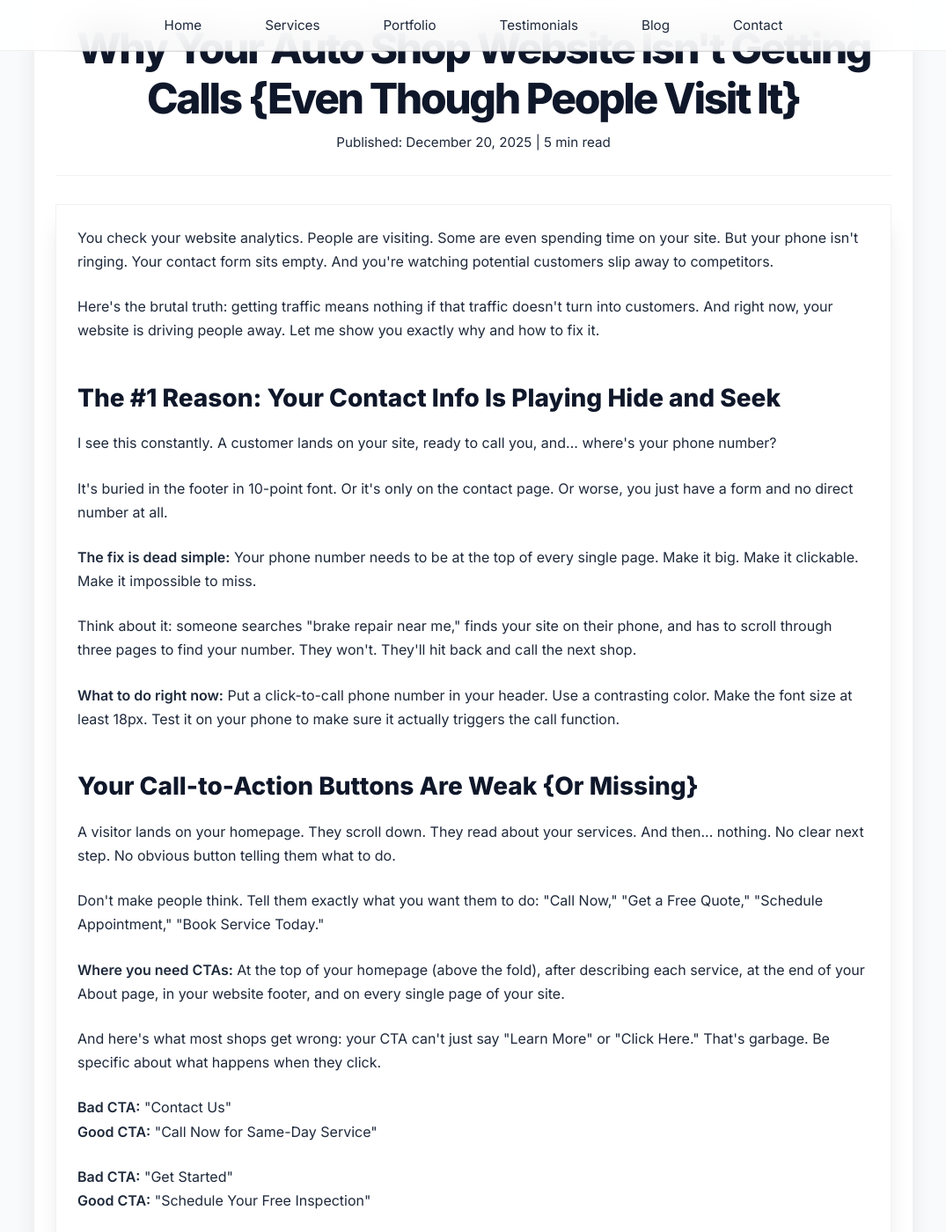
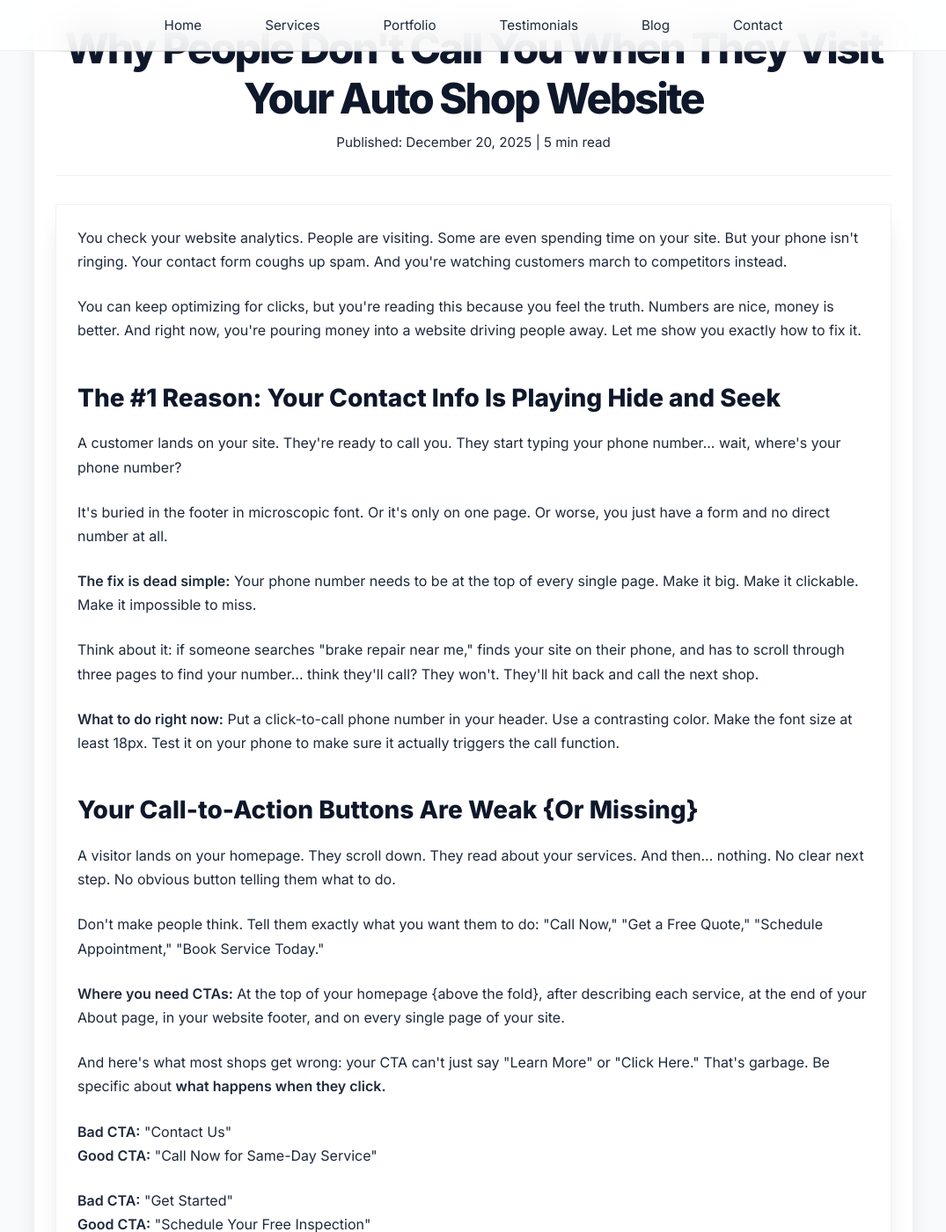
Before and after one commit to JamesBrownR/MeetingSurge, a Jekyll site: the page built from _posts/2025-12-20-website-not-getting-calls.md, in a window 1280 px wide and 1400 px high, scrolled down 477 px. Shown: the whole window at 88% size, without its empty margins (102-1177 px from the left). Built offline with Jekyll 4.4.1, drawn with Linux system fonts in a browser that asks for light colours; some of the changed text lies outside the part shown.

Commit message:
Update 2025-12-20-website-not-getting-calls.md

```diff
--- a/_posts/2025-12-20-website-not-getting-calls.md
+++ b/_posts/2025-12-20-website-not-getting-calls.md
@@ -1,53 +1,53 @@
 ---
 layout: blog
-title: Why Your Auto Shop Website Isn't Getting Calls {Even Though People Visit It}
-description: Your website gets traffic but no one's calling? Here's exactly what's stopping customers from contacting you and how to fix it today.
+title: Why People Don't Call You When They Visit Your Auto Shop Website
+description: Your website gets traffic... but no one's calling. Here's exactly why customers are allergic to the phone {and how to fix it today}.
 image: /blog/blogpics/website-not-getting-calls.webp
 ---
 
 <!-- Blog Content Area -->
 <div class="blog-container">
     <article class="blog-post">
-    <p>You check your website analytics. People are visiting. Some are even spending time on your site. But your phone isn't ringing. Your contact form sits empty. And you're watching potential customers slip away to competitors.</p>
-    <p>Here's the brutal truth: getting traffic means nothing if that traffic doesn't turn into customers. And right now, your website is driving people away. Let me show you exactly why and how to fix it.</p>
+    <p>You check your website analytics. People are visiting. Some are even spending time on your site. But your phone isn't ringing. Your contact form coughs up spam. And you're watching customers march to competitors instead.</p>
+    <p>You can keep optimizing for clicks, but you're reading this because you feel the truth. Numbers are nice, money is better. And right now, you're pouring money into a website driving people away. Let me show you exactly how to fix it.</p>
 
       <h2>The #1 Reason: Your Contact Info Is Playing Hide and Seek</h2>
-<p>I see this constantly. A customer lands on your site, ready to call you, and... where's your phone number?</p>
-<p>It's buried in the footer in 10-point font. Or it's only on the contact page. Or worse, you just have a form and no direct number at all.</p>
+<p>A customer lands on your site. They're ready to call you. They start typing your phone number... wait, where's your phone number?</p>
+<p>It's buried in the footer in microscopic font. Or it's only on one page. Or worse, you just have a form and no direct number at all.</p>
 <p><strong>The fix is dead simple:</strong> Your phone number needs to be at the top of every single page. Make it big. Make it clickable. Make it impossible to miss.</p>
-<p>Think about it: someone searches "brake repair near me," finds your site on their phone, and has to scroll through three pages to find your number. They won't. They'll hit back and call the next shop.</p>
+<p>Think about it: if someone searches "brake repair near me," finds your site on their phone, and has to scroll through three pages to find your number... think they'll call? They won't. They'll hit back and call the next shop.</p>
 <p><strong>What to do right now:</strong> Put a click-to-call phone number in your header. Use a contrasting color. Make the font size at least 18px. Test it on your phone to make sure it actually triggers the call function.</p>
 
 <h2>Your Call-to-Action Buttons Are Weak {Or Missing}</h2>
 <p>A visitor lands on your homepage. They scroll down. They read about your services. And then... nothing. No clear next step. No obvious button telling them what to do.</p>
 <p>Don't make people think. Tell them exactly what you want them to do: "Call Now," "Get a Free Quote," "Schedule Appointment," "Book Service Today."</p>
-<p><strong>Where you need CTAs:</strong> At the top of your homepage (above the fold), after describing each service, at the end of your About page, in your website footer, and on every single page of your site.</p>
-<p>And here's what most shops get wrong: your CTA can't just say "Learn More" or "Click Here." That's garbage. Be specific about what happens when they click.</p>
+<p><strong>Where you need CTAs:</strong> At the top of your homepage {above the fold}, after describing each service, at the end of your About page, in your website footer, and on every single page of your site.</p>
+<p>And here's what most shops get wrong: your CTA can't just say "Learn More" or "Click Here." That's garbage. Be specific about <strong>what happens when they click.</strong></p>
 <p><strong>Bad CTA:</strong> "Contact Us"<br>
 <strong>Good CTA:</strong> "Call Now for Same-Day Service"</p>
 <p><strong>Bad CTA:</strong> "Get Started"<br>
 <strong>Good CTA:</strong> "Schedule Your Free Inspection"</p>
-<p>See the difference? One is vague. One tells them exactly what they're getting.</p>
+<p>Confusion kills calls. Don't be vague. Tell them exactly what they're getting.</p>
 
 <h2>You're Not Building Trust</h2>
 <p>Someone you've never met is about to trust you with a $2,000 repair or their $50,000 vehicle. Why should they pick you over the 15 other shops they found?</p>
 <p>If your website doesn't answer that question immediately, you lose them.</p>
-<p><strong>Trust signals your site needs:</strong> Real photos of your shop and team (not stock images of generic mechanics), customer reviews prominently displayed, years in business clearly stated, certifications and licenses visible, before/after photos of actual work you've done, and a real person's face on your About page.</p>
-<p>Stop hiding behind corporate speak and generic photos. Show customers the real people who will be working on their vehicles.</p>
+<p><strong>Trust signals your site needs:</strong> Real photos of your shop and team {not stock images of generic mechanics}, customer reviews prominently displayed, years in business clearly stated, certifications and licenses visible, before/after photos of actual work you've done, and a real person's face on your About page.</p>
+<p>Your customers don't want to see something thrown together with ChatGPT and stock photos in a day. Show customers the real people who will be working on their vehicles.</p>
 <p><strong>Pro tip:</strong> Put your Google reviews right on your homepage. Don't make people hunt for them. If you have 50 five-star reviews, that's your best marketing tool. Use it.</p>
 
 <h2>Your Services Are Confusing or Hidden</h2>
 <p>I land on your site. I need brake repair. I click "Services" and see a wall of text listing 47 different things you do, with no organization or clear pricing.</p>
-<p>Overwhelming customers is the fastest way to lose them.</p>
-<p><strong>How to fix your services page:</strong> List your most popular services first (oil change, brake repair, diagnostics, inspections). Give each service its own section or card. Include a brief description (2-3 sentences max). If you can, show starting prices or price ranges. Add a "Book This Service" button for each one.</p>
+<p>Overwhelming customers is the best way to lose them.</p>
+<p><strong>How to fix your services page:</strong> List your most popular services first {oil change, brake repair, diagnostics, inspections}. Give each service its own section or card. Include a brief description {2-3 sentences max}. If you want, show starting prices or price ranges. Add a "Book This Service" button for each one.</p>
 <p>And for the love of everything holy, organize your services into categories if you offer a lot: "Routine Maintenance," "Engine Repair," "Brake Services," "Electrical," etc.</p>
 <p>Make it scannable. Make it clear. Make it easy.</p>
 
 <h2>Your Website Loads Like It's 2005</h2>
-<p>Every second your site takes to load, you lose customers. Literally.</p>
+<p>Every extra second your site takes to load, you lose customers. <strong>Literally.</strong></p>
 <p>If your site takes 5 seconds to load, 40% of visitors will leave before they even see it. They'll hit the back button and call your competitor instead.</p>
 <p><strong>Quick test:</strong> Go to Google PageSpeed Insights, enter your URL, and test your mobile speed. If you're scoring below 70, you have a problem.</p>
-<p><strong>Common speed killers:</strong> Images that aren't compressed (that 8MB photo of your garage), videos that auto-play, too many plugins or scripts, cheap hosting that can't handle traffic, and no caching set up.</p>
+<p><strong>Common speed killers:</strong> Images that aren't compressed {that 8MB photo of your garage}, videos that auto-play, too many plugins or scripts, cheap hosting that can't handle traffic, and no caching set up.</p>
 <p>You don't need to be a tech genius to fix this. Just talk to your web host about enabling caching and compressing your images before uploading them.</p>
 
 <h2>Your Site Looks Like Amateur Hour</h2>
@@ -66,13 +66,13 @@ image: /blog/blogpics/website-not-getting-calls.webp
 <h2>Your Contact Form Is a Nightmare</h2>
 <p>I've seen contact forms that ask for 15 fields of information. Name, email, phone, address, vehicle year, make, model, VIN, mileage, issue description, preferred appointment time, how they heard about you, and their firstborn child.</p>
 <p>Stop it. Every field you add drops your conversion rate by 10-15%.</p>
-<p><strong>All you actually need:</strong> Name, phone number, and brief message (optional). That's it. You can get the rest of the information when they call or come in.</p>
+<p><strong>All you actually need:</strong> Name, phone number, and brief message {optional}. That's it. You can get the rest of the information when they call or come in.</p>
 <p>Make your form stupid simple. Make it work on mobile. And for the love of all that's holy, make sure it actually sends to an email you check.</p>
 <p>I've tested forms that just... don't work. The customer fills it out, hits submit, and nothing happens. They assume you got it. You never did. Sale lost.</p>
 
 <h2>You're Not Making It Easy for Mobile Users</h2>
 <p>70% of people searching for auto repair are on their phones. If your site doesn't work perfectly on mobile, you're losing most of your potential customers.</p>
-<p><strong>Mobile must-haves:</strong> Click-to-call phone number at the very top, large, tappable buttons (not tiny links), text that's readable without zooming, forms that work with phone keyboards, and fast loading (under 3 seconds).</p>
+<p><strong>Mobile must-haves:</strong> Click-to-call phone number at the very top, large, tappable buttons {not tiny links}, text that's readable without zooming, forms that work with phone keyboards, and fast loading {under 3 seconds}.</p>
 <p>Test your site on your phone right now. Seriously, stop reading and do it. Try to call yourself. Try to fill out your contact form. Try to find your address and hours.</p>
 <p>If any of that is hard, annoying, or broken, fix it immediately. That's your biggest conversion leak right there.</p>
 
@@ -104,7 +104,7 @@ image: /blog/blogpics/website-not-getting-calls.webp
 
 <h2>What to Fix First</h2>
 <p>You don't have to fix everything at once. Start here:</p>
-<p><strong>This week:</strong> Make your phone number visible and clickable on every page. Add clear CTAs ("Call Now for Free Quote") on your homepage. Put your reviews on your homepage.</p>
+<p><strong>This week:</strong> Make your phone number visible and clickable on every page. Add clear CTAs {"Call Now for Free Quote"} on your homepage. Put your reviews on your homepage.</p>
 <p><strong>This month:</strong> Test your site speed and fix slow-loading images. Simplify your contact form to 3 fields max. Add an FAQ section answering common questions.</p>
 <p><strong>This quarter:</strong> If your site is broken on mobile or looks dated, invest in a redesign. You're leaving too much money on the table.</p>
 
```
